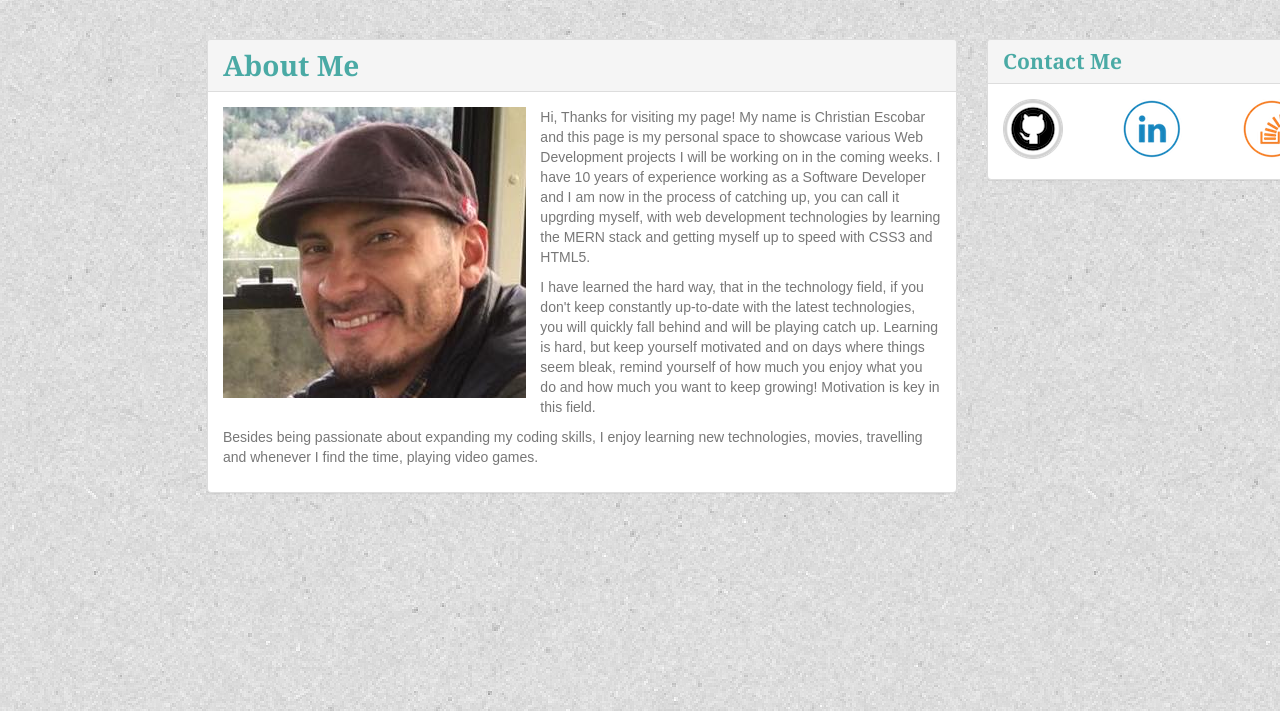
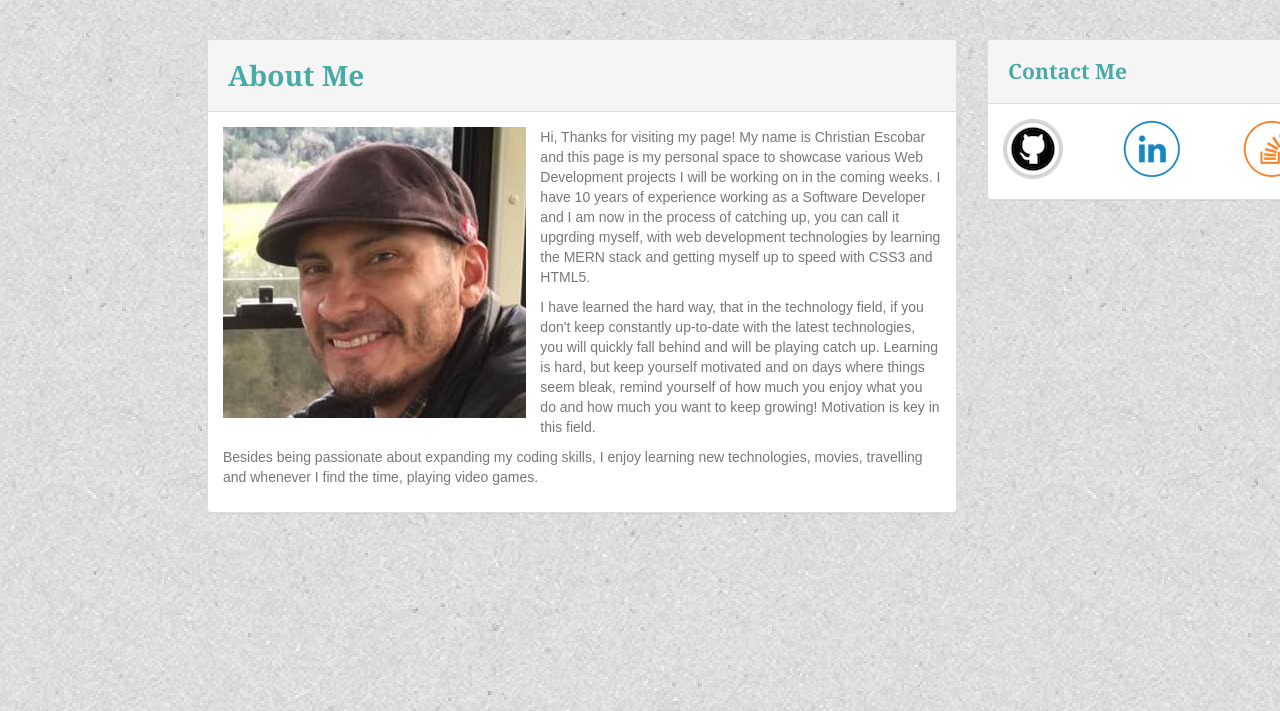
Before and after one commit to ChristianEscobar/Bootstrap-Portfolio, a plain HTML site: page index.html in a window 1280 px wide. Shown: the part 89-800 px from the top of the page. Drawn offline with nearby package versions, Linux system fonts and the light colour scheme.

Commit message:
updated padding for panel-heading

```diff
--- a/assets/css/style.css
+++ b/assets/css/style.css
@@ -55,6 +55,10 @@ main {
     color: #4aaaa5;
     display: block;
     font-size: 1.5em;
+}
+
+.panel-heading {
+    padding: 20px;
 }
 
 @keyframes slidein {
```
